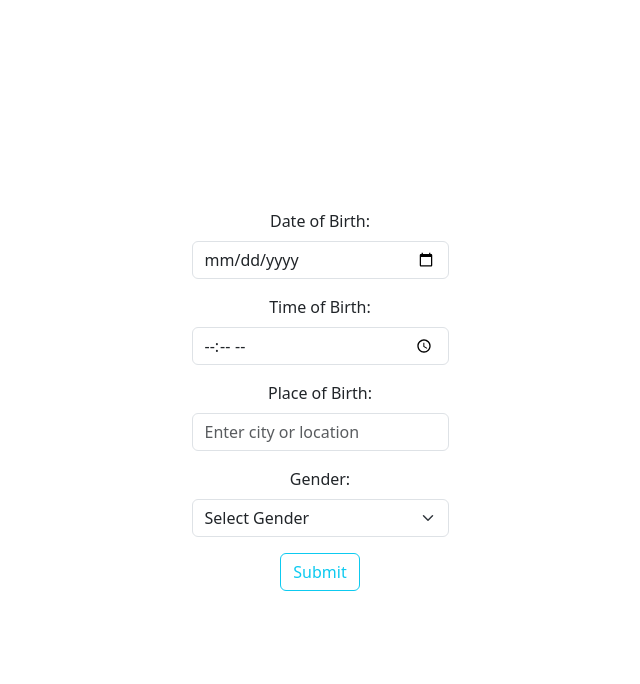
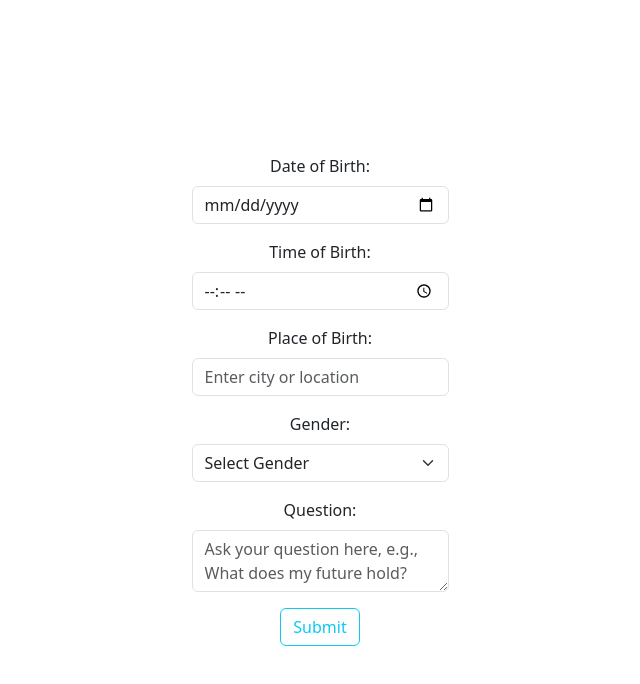
Before and after one commit to s92jca126/Fortune-Teller, a React (Vite) app in the folder client/: page / in a window 1280 px wide. Shown: the top 684 px of the page, without its empty margins (320-960 px from the left). Built offline with nearby package versions, Linux system fonts and the light colour scheme.

Commit message:
feat: add question field to input form

```diff
--- a/client/src/App.jsx
+++ b/client/src/App.jsx
@@ -1,14 +1,14 @@
 import { BrowserRouter as Router, Routes, Route } from "react-router-dom";
 import "./App.css";
 import "bootstrap/dist/css/bootstrap.min.css";
-import BirthForm from "./components/BirthForm";
+import InputForm from "./components/InputForm";
 import PredictionResult from "./components/PredictionResult";
 
 function App() {
   return (
     <Router>
       <Routes>
-        <Route path="/" element={<BirthForm />} />
+        <Route path="/" element={<InputForm />} />
         <Route path="/result" element={<PredictionResult />} />
       </Routes>
     </Router>
--- a/client/src/components/BirthForm.jsx
+++ b/client/src/components/InputForm.jsx
@@ -2,12 +2,13 @@ import { useState } from "react";
 import { useNavigate } from "react-router-dom";
 import axios from "axios";
 
-function BirthForm() {
+function InputForm() {
   const [formData, setFormData] = useState({
     dateOfBirth: "",
     timeOfBirth: "",
     placeOfBirth: "",
     gender: "",
+    question: "",
   });
   const navigate = useNavigate();
 
@@ -20,7 +21,9 @@ function BirthForm() {
     e.preventDefault();
 
     // Extract fields from formData
-    const { dateOfBirth, timeOfBirth, placeOfBirth, gender } = formData;
+    const { dateOfBirth, timeOfBirth, placeOfBirth, gender, question } =
+      formData;
+    console.log("formData:", formData);
 
     // Format the date and create the string
     const dateTime = new Date(`${dateOfBirth}T${timeOfBirth}`);
@@ -32,13 +35,12 @@ function BirthForm() {
       minute: "numeric",
     });
     const birthDataStr = `A ${gender} born on ${formattedDateTime}, in ${placeOfBirth}`;
-    // console.log("birthData:", birthDataStr);
 
     try {
       // Send form data to backend
       const response = await axios.post("http://127.0.0.1:8080/submit", {
         birth_data: birthDataStr,
-        question: "What will my career look like next year?", // TODO: KAN-14
+        question: question,
       });
 
       // Navigate to the result page with prediction data as state
@@ -109,6 +111,19 @@ function BirthForm() {
             <option value="prefer-not-to-say">Prefer Not to Say</option>
           </select>
         </div>
+        <div className="mb-3">
+          <label htmlFor="question" className="form-label">
+            Question:
+          </label>
+          <textarea
+            id="question"
+            name="question"
+            className="form-control"
+            value={formData.question}
+            onChange={handleChange}
+            placeholder="Ask your question here, e.g., What does my future hold?"
+          ></textarea>
+        </div>
         <button type="submit" className="btn btn-outline-info">
           Submit
         </button>
@@ -117,4 +132,4 @@ function BirthForm() {
   );
 }
 
-export default BirthForm;
+export default InputForm;
```
Also changed, not shown: 2 other files (tests, documents, lock files or other folders).
